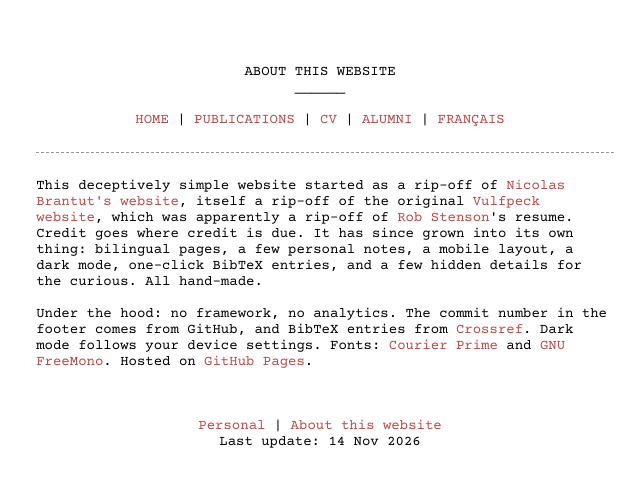
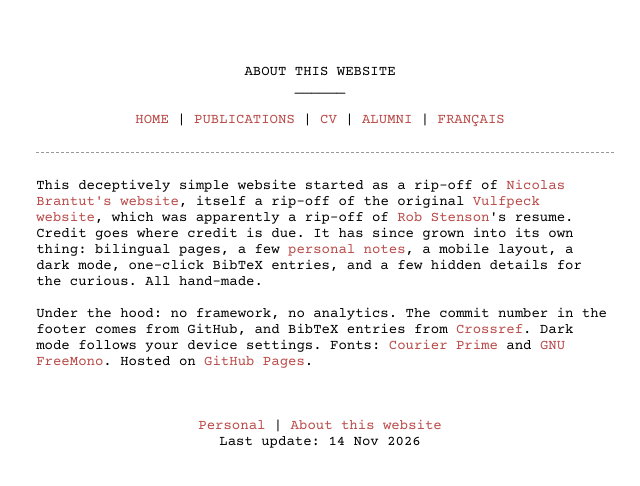
Before and after one commit to zduputel/zduputel.github.io, a plain HTML site: page about.html in a window 1280 px wide. Shown: the full height of the page, 320-960 px from the left. Drawn offline with Linux system fonts and the light colour scheme; no server answers.

Commit message:
Updating links in about

```diff
--- a/about.html
+++ b/about.html
@@ -24,7 +24,7 @@ ______
 <script type="text/javascript" src="menu.js"></script><noscript><a href="index-en.html">HOME</a> | <a href="publications.html">PUBLICATIONS</a> | <a href="cv.html">CV</a> | <a href="people.html">ALUMNI</a></noscript>
 </center>
 <hr class="sep"/>
-<p>This deceptively simple website started as a rip-off of <a href="http://www.normalesup.org/~brantut/" target="_blank">Nicolas Brantut's website</a>, itself a rip-off of the original <a href="http://vulfpeck.com/" target="_blank">Vulfpeck website</a>, which was apparently a rip-off of <a href="http://robstenson.com/" target="_blank">Rob Stenson</a>'s resume. Credit goes where credit is due. It has since grown into its own thing: bilingual pages, a few personal notes, a mobile layout, a dark mode, one-click BibTeX entries, and a few hidden details for the curious. All hand-made.
+<p>This deceptively simple website started as a rip-off of <a href="http://www.normalesup.org/~brantut/" target="_blank">Nicolas Brantut's website</a>, itself a rip-off of the original <a href="http://vulfpeck.com/" target="_blank">Vulfpeck website</a>, which was apparently a rip-off of <a href="http://robstenson.com/" target="_blank">Rob Stenson</a>'s resume. Credit goes where credit is due. It has since grown into its own thing: bilingual pages, a few <a href="perso-en.html">personal notes</a>, a mobile layout, a dark mode, one-click BibTeX entries, and a few hidden details for the curious. All hand-made.
 
 Under the hood: no framework, no analytics. The commit number in the footer comes from GitHub, and BibTeX entries from <a href="https://www.crossref.org/" target="_blank">Crossref</a>. Dark mode follows your device settings. Fonts: <a href="https://quoteunquoteapps.com/courierprime/" target="_blank">Courier Prime</a> and <a href="https://www.gnu.org/software/freefont/" target="_blank">GNU FreeMono</a>. Hosted on <a href="https://pages.github.com/" target="_blank">GitHub Pages</a>.
 </p>
```
